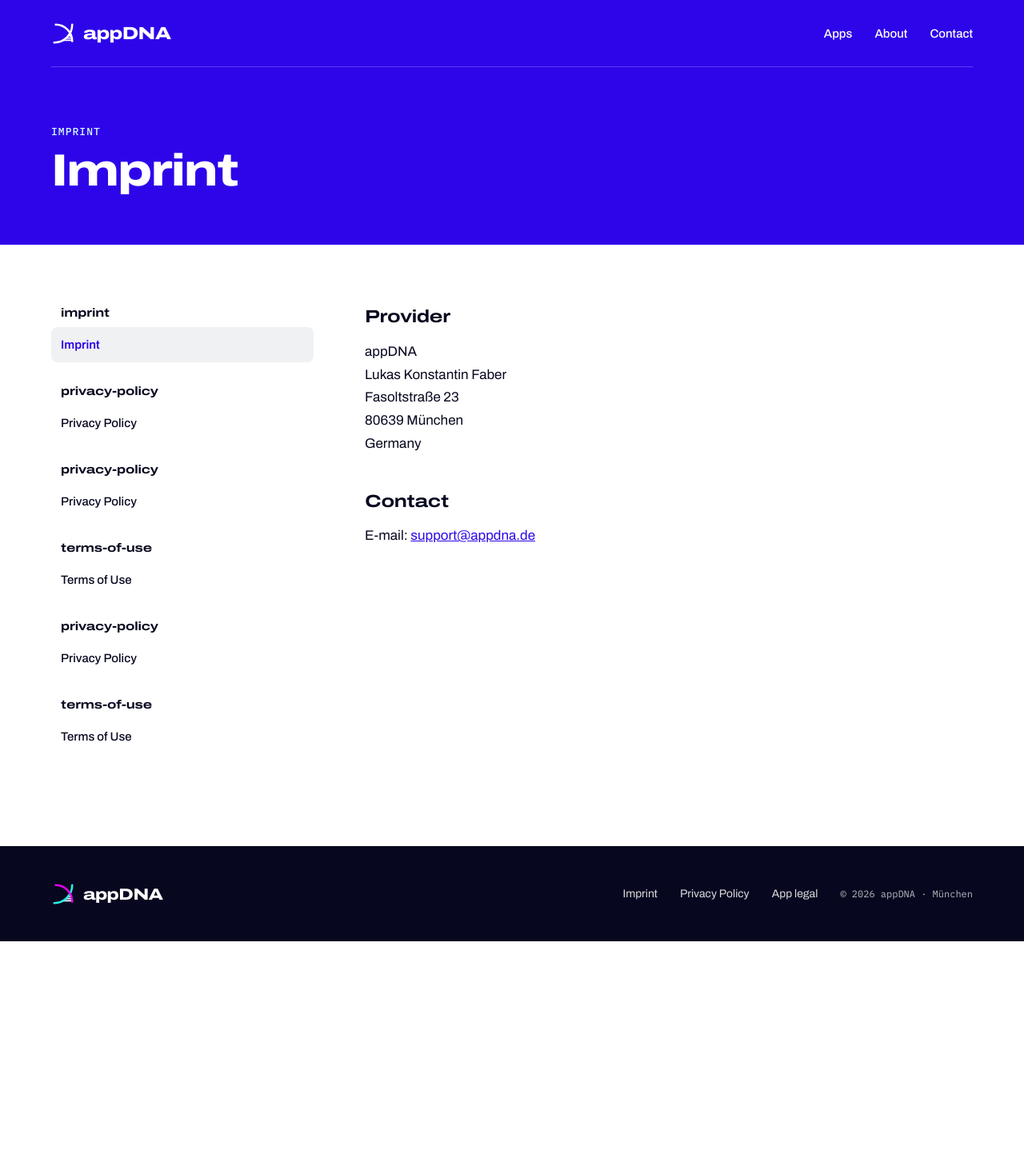
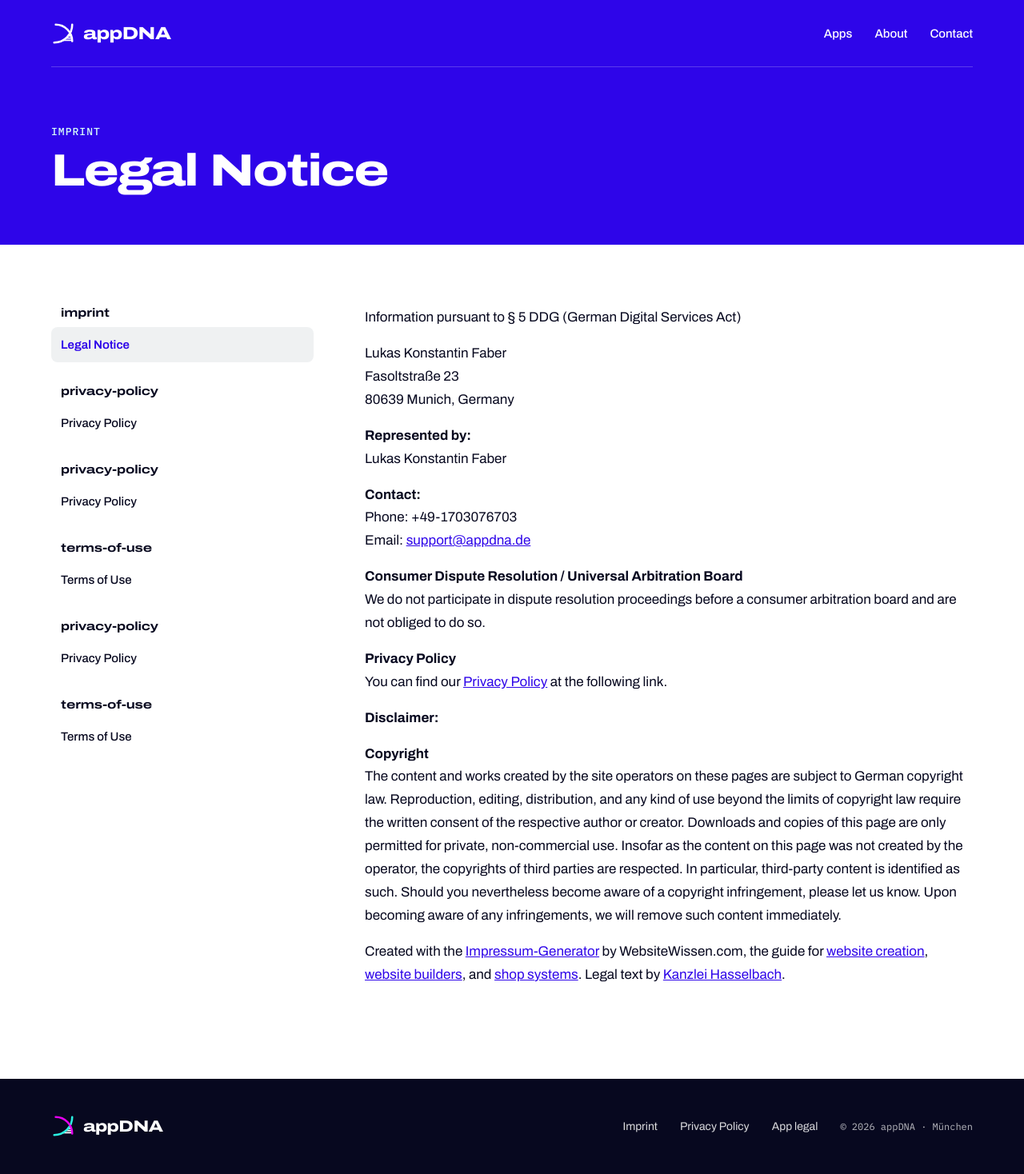
Before and after one commit to app-dna/app-dna.github.io, a Jekyll site: the page built from legal/appdna/imprint.md, in a window 1280 px wide. Shown: the whole page at 80% size. Built offline with Jekyll 4.4.1, drawn with Linux system fonts in a browser that asks for light colours; our own code applies the rules of GitHub Pages for plain Markdown files; before the commit the page ends 1177 px from its top, so only the background shows below that.

Commit message:
Revise imprint for legal notice and contact details
Updated the legal notice with contact information and copyright details.

```diff
--- a/legal/appdna/imprint.md
+++ b/legal/appdna/imprint.md
@@ -1,13 +1,27 @@
-# Imprint
+## Legal Notice
 
-## Provider
+Information pursuant to § 5 DDG (German Digital Services Act)
 
-appDNA
+Lukas Konstantin Faber\
+Fasoltstraße 23\
+80639 Munich, Germany
+
+**Represented by:**\
 Lukas Konstantin Faber
-Fasoltstraße 23
-80639 München
-Germany
 
-## Contact
+**Contact:**\
+Phone: +49-1703076703\
+Email: [support@appdna.de](mailto:support@appdna.de)
 
-E-mail: [support@appdna.de](mailto:support@appdna.de)
+**Consumer Dispute Resolution / Universal Arbitration Board**\
+We do not participate in dispute resolution proceedings before a consumer arbitration board and are not obliged to do so.
+
+**Privacy Policy**\
+You can find our [Privacy Policy](https://appdna.de/legal/appdna/privacy-policy/) at the following link.
+
+**Disclaimer:**
+
+**Copyright**\
+The content and works created by the site operators on these pages are subject to German copyright law. Reproduction, editing, distribution, and any kind of use beyond the limits of copyright law require the written consent of the respective author or creator. Downloads and copies of this page are only permitted for private, non-commercial use. Insofar as the content on this page was not created by the operator, the copyrights of third parties are respected. In particular, third-party content is identified as such. Should you nevertheless become aware of a copyright infringement, please let us know. Upon becoming aware of any infringements, we will remove such content immediately.
+
+Created with the [Impressum-Generator](https://impressum-generator.de) by WebsiteWissen.com, the guide for [website creation](https://websitewissen.com/website-erstellen), [website builders](https://websitewissen.com/homepage-baukasten-vergleich), and [shop systems](https://websitewissen.com/shopsysteme-vergleich). Legal text by [Kanzlei Hasselbach](https://www.kanzlei-hasselbach.de/).
```
